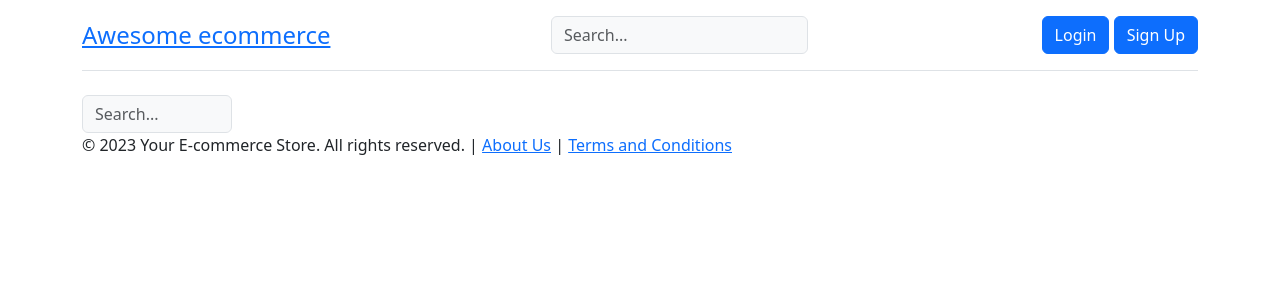
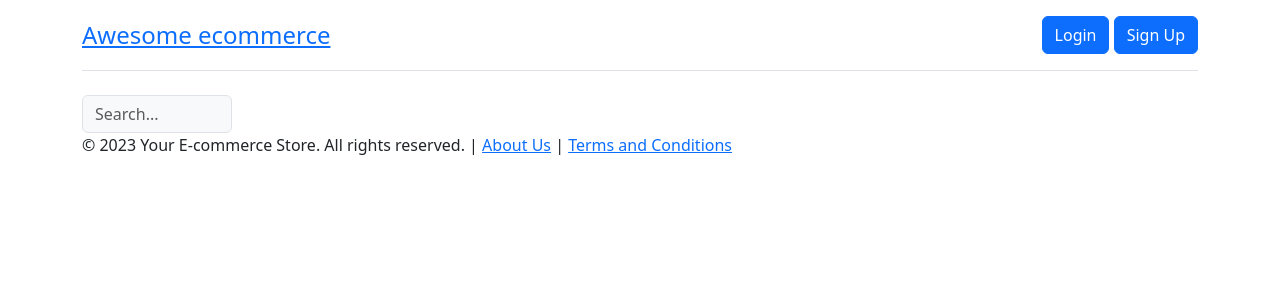
Before and after one commit to Python-hobbits/Awesome_ecommerce, a Django app: template src/apps/content/templates/content/index.html in a window 1280 px wide. Shown: the top 300 px of the page. Run offline with Django 3.2, Linux system fonts and the light colour scheme; the template is opened without the code that fills it, so the values that code supplies are empty.

Commit message:
fix: more conflicts

```diff
--- a/src/apps/content/templates/includes/header.html
+++ b/src/apps/content/templates/includes/header.html
@@ -6,9 +6,6 @@
         <div class="nav col-12 col-md-auto mb-2 justify-content-center mb-md-0">
 
         </div>
-            <form class="col-12 col-lg-auto mb-3 mb-lg-0 me-lg-3" role="search">
-          <input type="search" class="form-control form-control-light text-bg-light" placeholder="Search..." aria-label="Search">
-            </form>
             {% if user.is_authenticated %}
              <div class="col-md-3 text-end">
                  <a href="{% url 'user_detail' %}" class="btn btn-outline-primary">{{ user.username }}</a>
```
